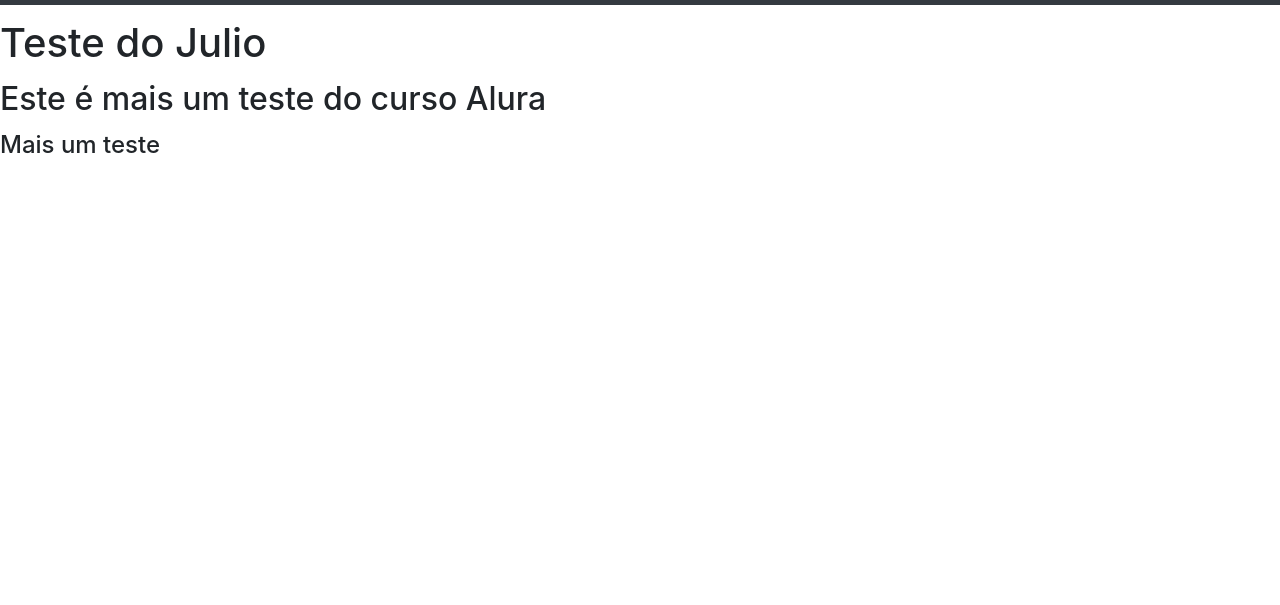
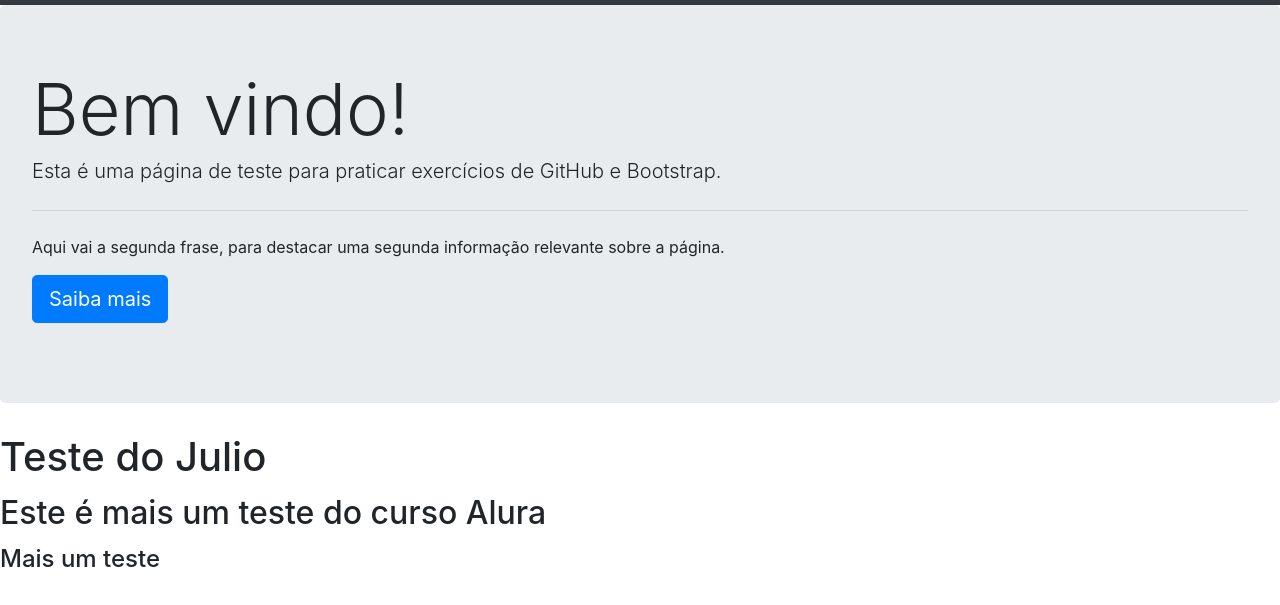
Before and after one commit to tigerzudo/Aluragit, a plain HTML site: page index.html in a window 1280 px wide. Shown: the part 77-682 px from the top of the page. Drawn offline with nearby package versions, Linux system fonts and the light colour scheme.

Commit message:
Jumbotron

```diff
--- a/index.html
+++ b/index.html
@@ -42,6 +42,16 @@
     </div>
 </nav>
 
+<div class="jumbotron">
+    <h1 class="display-3">Bem vindo!</h1>
+    <p class="lead">Esta é uma página de teste para praticar exercícios de GitHub e Bootstrap.</p>
+    <hr class="my-4">
+    <p>Aqui vai a segunda frase, para destacar uma segunda informação relevante sobre a página.</p>
+    <p class="lead">
+        <a class="btn btn-primary btn-lg" href="#" role="button">Saiba mais</a>
+    </p>
+</div>
+
 <p><h1>Teste do Julio</h1></p>
 <p><h2>Este é mais um teste do curso Alura</h2></p>
 
```
